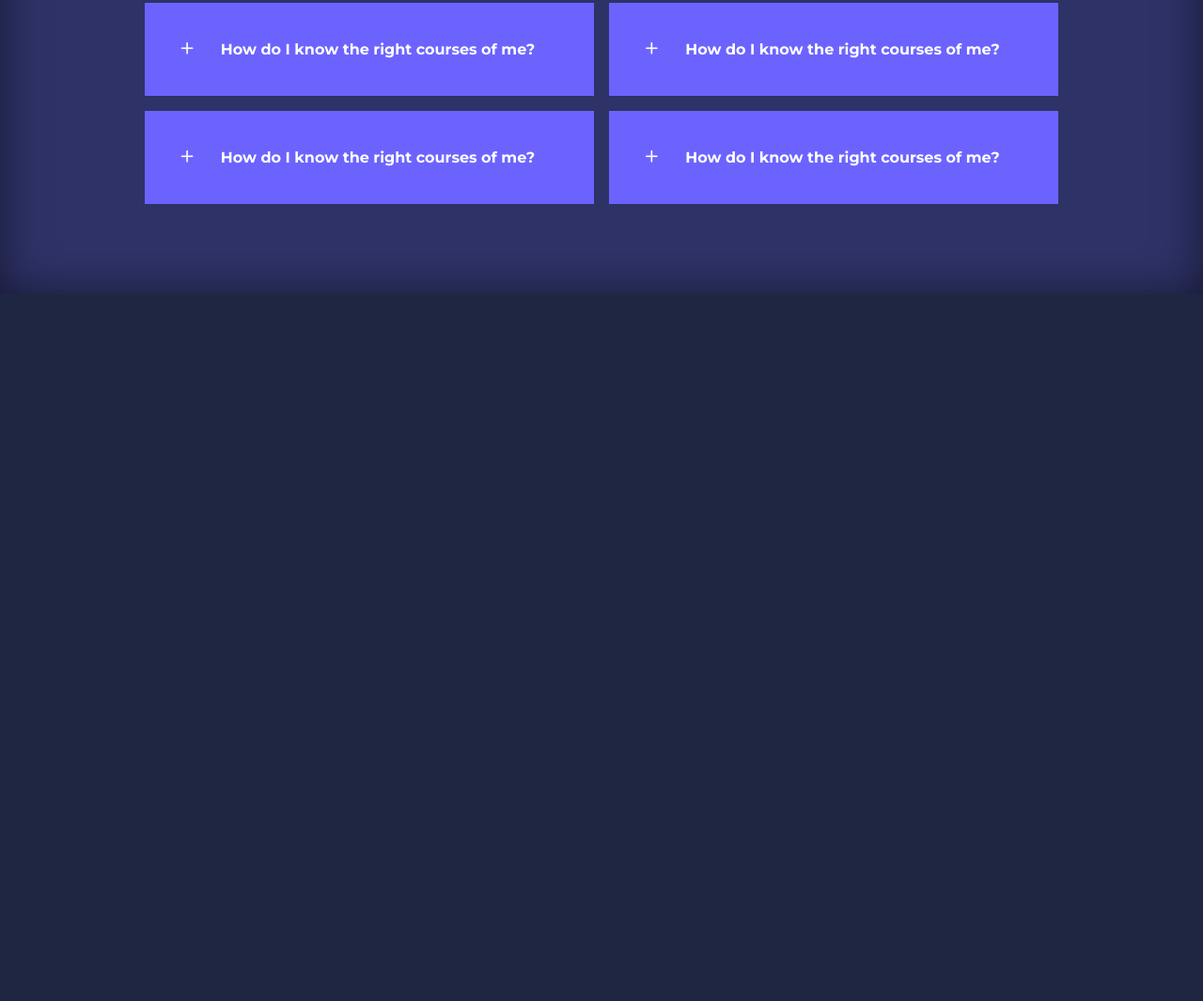
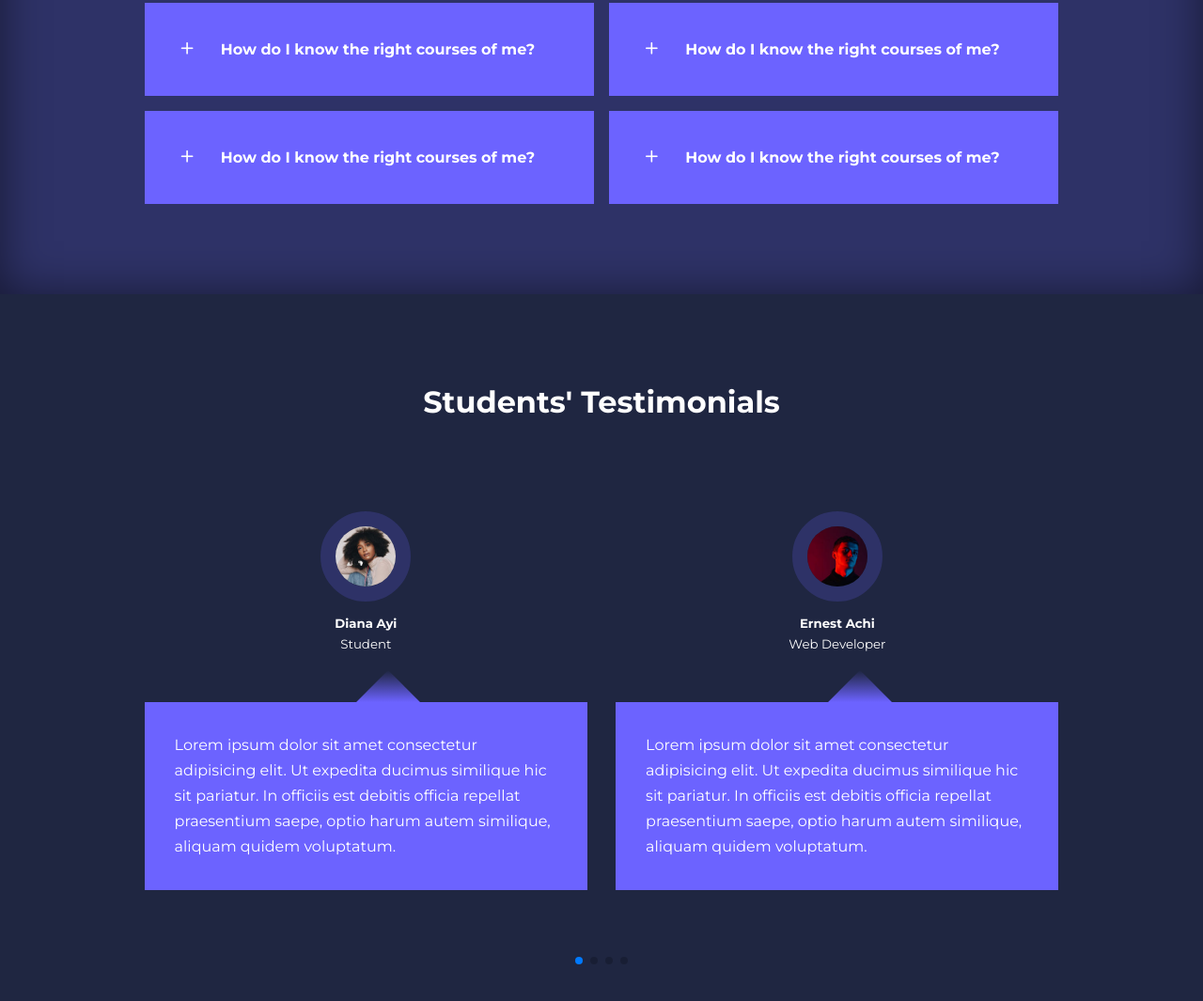
Before and after one commit to nadafarag1/education-website, a plain HTML site: page index.html in a window 1280 px wide. Shown: the part 2620-3685 px from the top of the page at 94% size. Before the commit the page ends 2933 px from the top, so only its background shows below. Drawn offline with nearby package versions, Linux system fonts and the light colour scheme.

Commit message:
section "Testimonials"

```diff
--- a/css/style.css
+++ b/css/style.css
@@ -319,8 +319,8 @@ z-index: 1;
 
 
 .faq h4 {
- font-size: 1rem;
- line-height: 2.2;
+  font-size: 1rem;
+  line-height: 2.2;
 }
 
 .faq__icon {
@@ -336,3 +336,56 @@ z-index: 1;
 .faq.open p {
   display: block;
 }
+
+
+
+/*=================== Testimonials ===================*/
+
+
+
+.testimonials__container {
+  overflow-x: hidden;
+  position: relative;
+  margin-bottom: 5rem;
+}
+
+.testimonial {
+  padding-top: 2rem;
+}
+
+.avatar {
+  width: 6rem;
+  height: 6rem;
+  border-radius: 50%;
+  overflow: hidden;
+  margin: 0 auto 1rem;
+  border: 1rem solid var(--color-bg1);
+}
+
+.testimonial__info {
+  text-align: center;
+}
+
+.testimonial__body {
+  background: var(--color-primary);
+  padding: 2rem;
+  margin-top: 3rem;
+  position: relative;
+}
+
+.testimonial__body::before {
+  content: "";
+  display: block;
+  background: linear-gradient(
+    135deg,
+    transparent,
+    var(--color-primary),
+    var(--color-primary)
+  );
+  width: 3rem;
+  height: 3rem;
+  position: absolute;
+  left: 50%;
+  top: -1.5rem;
+  transform: rotate(45deg);
+}
--- a/index.html
+++ b/index.html
@@ -3,7 +3,7 @@
 <head>
 	<meta charset="UTF-8">
 	<meta name="viewport" content="width=device-width, initial-scale=1.0">
-	<title>Responsive Multipage Education Website Usung HTML, css & JavaSCript</title>
+	<title>Responsive Multipage Education Website Using HTML, css & JavaScript</title>
 
 	<!-- ICONSCOUT -->
 	<link rel="stylesheet" href="https://unicons.iconscout.com/release/v2.1.6/css/unicons.css">
@@ -12,6 +12,13 @@
 	<link rel="preconnect" href="https://fonts.googleapis.com">
     <link rel="preconnect" href="https://fonts.gstatic.com" crossorigin>
     <link href="https://fonts.googleapis.com/css2?family=Montserrat:wght@300;400;500;600;700;800;900&display=swap" rel="stylesheet">
+
+
+		<!--Swiper JS -->
+		<link
+		rel="stylesheet"
+		href="https://cdn.jsdelivr.net/npm/swiper@11/swiper-bundle.min.css"/>
+
 
 	<link rel="stylesheet" href="./css/style.css">
 </head>
@@ -338,7 +345,140 @@
 		</div>
 	</section>
 
-  <!-- END OF FAQs -->
+										<!-- END OF FAQs -->
+
+
+
+
+
+
+
+
+
+		<section class="container testimonials__container mySwiper">
+				<h2>Students' Testimonials</h2>
+				<div class="swiper-wrapper">
+
+
+					<article class="testimonial swiper-slide">
+						<div class="avatar">
+							<img src="./images/avatar1.jpg" alt="">
+						</div>
+						<div class="testimonial__info">
+							<h5>Diana Ayi</h5>
+							<small>Student</small>
+						</div>
+						<div class="testimonial__body">
+							<p>
+								Lorem ipsum dolor sit amet consectetur adipisicing elit. Ut expedita ducimus similique hic sit pariatur. In officiis est debitis officia repellat praesentium saepe, optio harum autem similique, aliquam quidem voluptatum.
+							</p>
+
+						</div>
+
+					</article>
+
+
+
+
+
+
+
+
+					<article class="testimonial swiper-slide">
+						<div class="avatar">
+							<img src="./images/avatar2.jpg" alt="">
+						</div>
+						<div class="testimonial__info">
+							<h5>Ernest Achi</h5>
+							<small>Web Developer</small>
+						</div>
+						<div class="testimonial__body">
+							<p>
+								Lorem ipsum dolor sit amet consectetur adipisicing elit. Ut expedita ducimus similique hic sit pariatur. In officiis est debitis officia repellat praesentium saepe, optio harum autem similique, aliquam quidem voluptatum.
+							</p>
+
+						</div>
+
+					</article>
+
+
+
+
+
+
+
+
+					<article class="testimonial swiper-slide">
+						<div class="avatar">
+							<img src="./images/avatar3.jpg" alt="">
+						</div>
+						<div class="testimonial__info">
+							<h5>Edem Quist</h5>
+							<small>Student</small>
+						</div>
+						<div class="testimonial__body">
+							<p>
+								Lorem ipsum dolor sit amet consectetur adipisicing elit. Ut expedita ducimus similique hic sit pariatur. In officiis est debitis officia repellat praesentium saepe, optio harum autem similique, aliquam quidem voluptatum.
+							</p>
+
+						</div>
+
+					</article>
+
+
+
+
+
+
+
+
+					<article class="testimonial swiper-slide">
+						<div class="avatar">
+							<img src="./images/avatar4.jpg" alt="">
+						</div>
+						<div class="testimonial__info">
+							<h5>Hajia Bintu</h5>
+							<small>Student</small>
+						</div>
+						<div class="testimonial__body">
+							<p>
+								Lorem ipsum dolor sit amet consectetur adipisicing elit. Ut expedita ducimus similique hic sit pariatur. In officiis est debitis officia repellat praesentium saepe, optio harum autem similique, aliquam quidem voluptatum.
+							</p>
+
+						</div>
+
+					</article>
+
+
+
+
+
+
+					<article class="testimonial swiper-slide">
+						<div class="avatar">
+							<img src="./images/avatar5.jpg" alt="">
+						</div>
+						<div class="testimonial__info">
+							<h5>Diana Ayi</h5>
+							<small>Student</small>
+						</div>
+						<div class="testimonial__body">
+							<p>
+								Lorem ipsum dolor sit amet consectetur adipisicing elit. Ut expedita ducimus similique hic sit pariatur. In officiis est debitis officia repellat praesentium saepe, optio harum autem similique, aliquam quidem voluptatum.
+							</p>
+
+						</div>
+
+					</article>
+
+
+
+
+				</div>
+				<div class="swiper-pagination"></div>
+
+
+		</section>
 
 
 
@@ -350,7 +490,36 @@
 
 
 
+
+
+
+
+
+
+
+
+
+
+		<script src="https://cdn.jsdelivr.net/npm/swiper@11/swiper-bundle.min.js"></script>
+
 		<script src="./main.js"></script>
+
+		<script>
+			var swiper = new Swiper(".mySwiper", {
+				slidesPerView: 1,
+				spaceBetween: 30,
+				pagination: {
+					el: ".swiper-pagination",
+					clickable: true,
+				},
+				//when windos is >= 600px
+				breakpoints: {
+					600: {
+						slidesPerView: 2,
+					}
+				}
+			});
+		</script>
 
 
 
```
